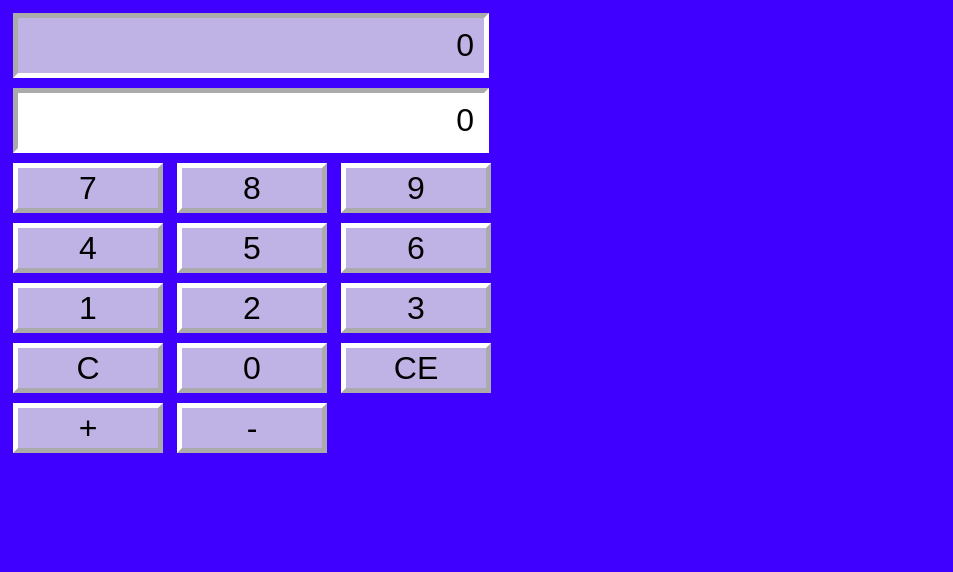
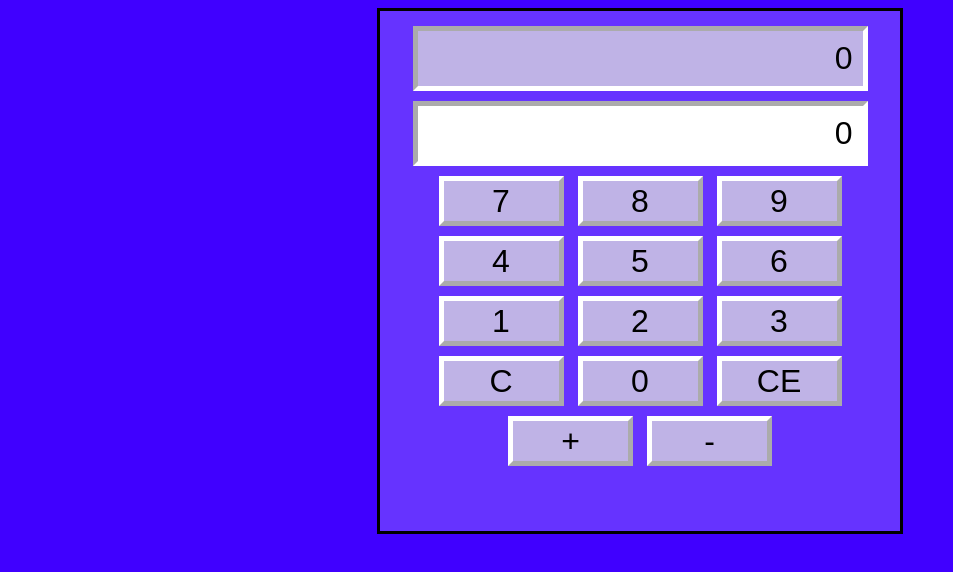
Before and after one commit to Zer0cul/ContosoWebSiteSolution, a plain HTML site: page WebCalculator/default.html in a window 1280 px wide. Shown: the whole page, without its empty margins (0-953 px from the left). Drawn offline with Linux system fonts and the light colour scheme.

Commit message:
Change content center positioning

```diff
--- a/WebCalculator/Content/default.css
+++ b/WebCalculator/Content/default.css
@@ -2,9 +2,20 @@ body {
     background-color: hsl(255,100%,50%);
 }
 
+#calculator {
+    border:solid;
+    background-color: hsl(255,100%,60%);
+    width: 500px;
+    height:500px;
+    margin-left:auto;
+    margin-right:auto;
+    text-align: center;
+    padding: 10px;
+}
+
 input {
-    width: 446px;
-    height: 35px;
+    width: 85%;
+    height: 7%;
     text-align: right;
     padding: 10px;
     border:inset;
@@ -12,8 +23,8 @@ input {
 
 button {
     background-color: hsl(255,50%,80%);
-    width: 150px;
-    height: 50px;
+    width: 25%;
+    height: 10%;
     border:outset;
 }
 
@@ -36,6 +47,6 @@ input, button {
     margin: 5px;
 }
 
-#txtResult {
+[readonly] {
     background-color: hsl(255,50%,80%);
 }
--- a/WebCalculator/default.html
+++ b/WebCalculator/default.html
@@ -6,6 +6,7 @@
     <script type="text/javascript" src="scripts/CalclatorLibrary.js" ></script>
 </head>
 <body>
+    <div id="calculator">
         <input id="txtResult" type="text" readonly="readonly" /><br />
         <input id="txtInput" type="text" /><br />
         <button id="btn7">7</button>
@@ -22,7 +23,7 @@
         <button id="btnClearEntry">CE</button><br />
         <button id="btnPlus">+</button>
         <button id="btnMinus">-</button>
-
+    </div>
     <script type="text/javascript">     window.addEventListener('load', initialize, false); </script>
 </body>
 </html>
```
Lines whose indentation alone changed are shown as unchanged.
